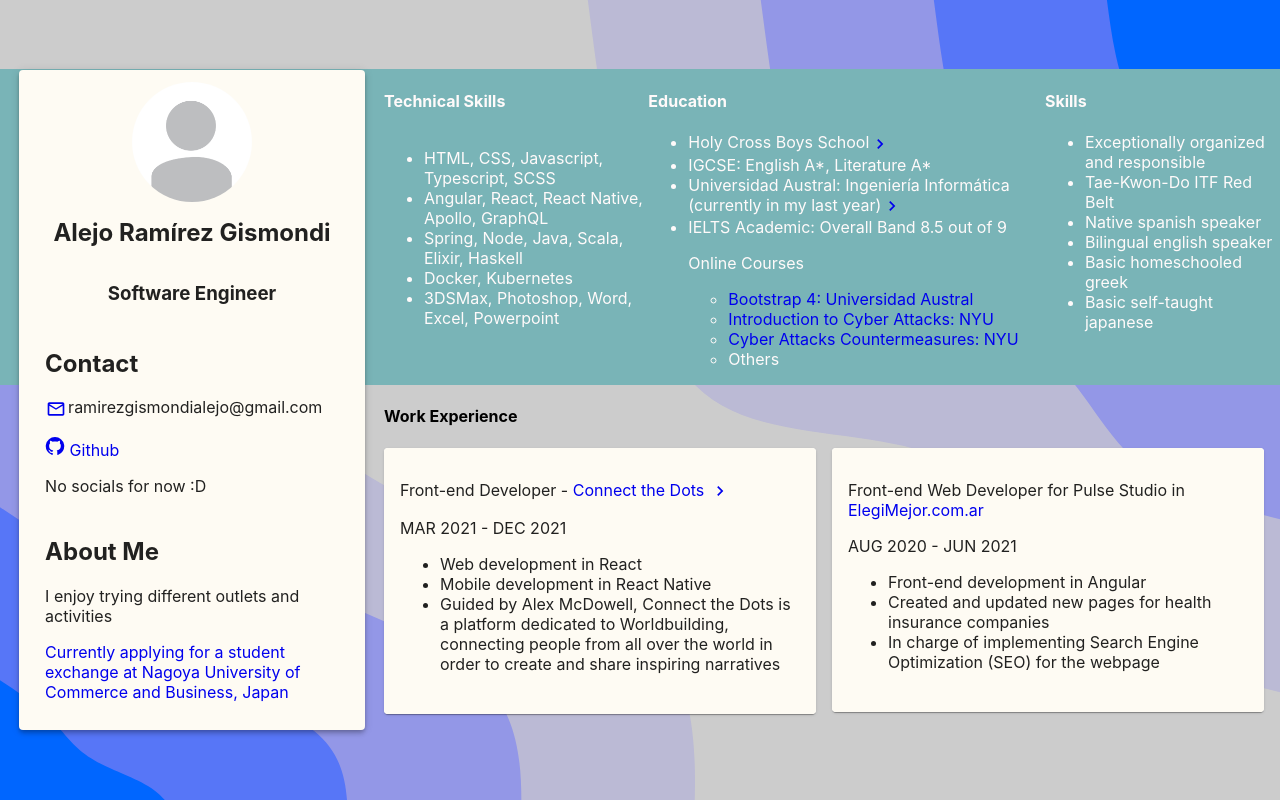
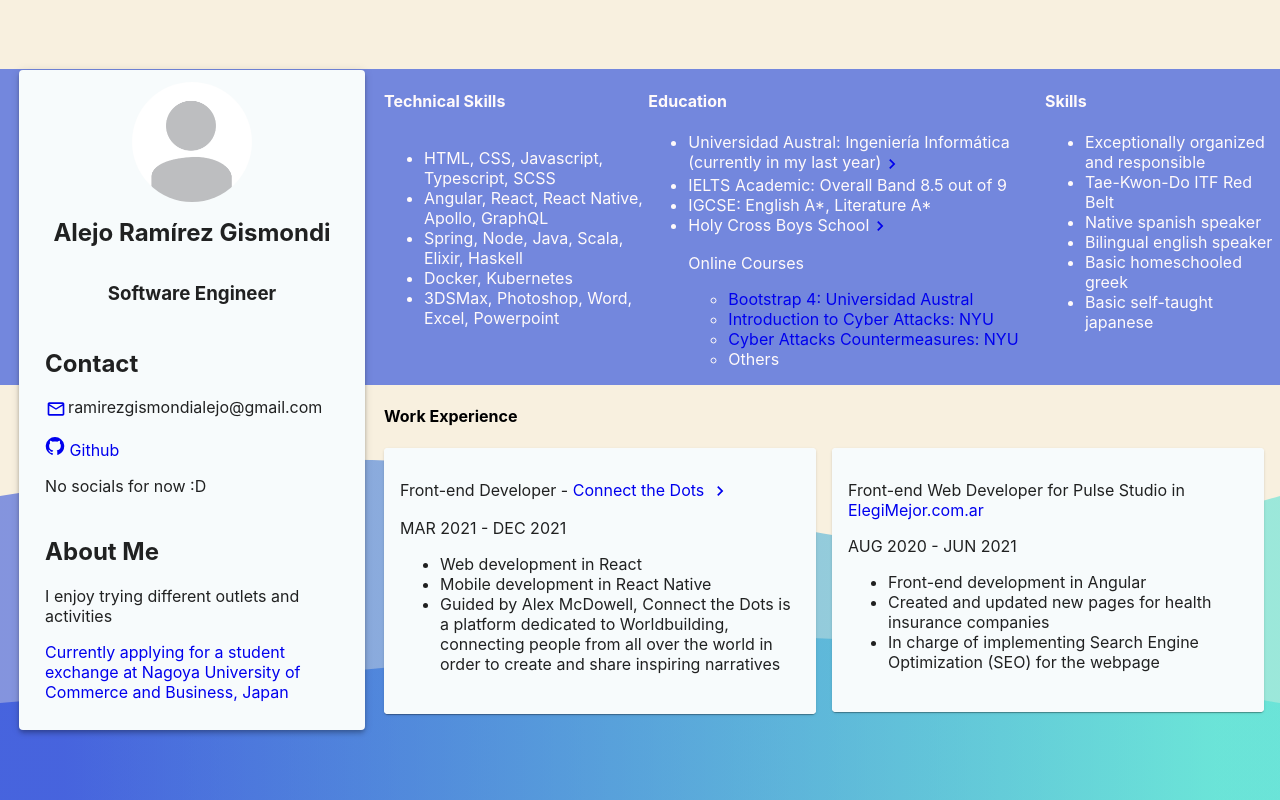
Before and after one commit to AlejoRamirezGismondi/cv, a React (Create React App) app: page / in a window 1280 px wide. Built offline with nearby package versions, Linux system fonts and the light colour scheme.

Commit message:
possible color scheme

```diff
--- a/src/Resume/Resume.css
+++ b/src/Resume/Resume.css
@@ -1,8 +1,8 @@
 :root {
     --background-color: #F8F0DF;
-    --surface: #FEFBF3;
+    --surface: #F7FBFC;
     --text: snow;
-    --band-color: #79B4B7;
+    --band-color: #002bdc88;
 }
 
 .root {
@@ -11,9 +11,15 @@
     justify-content: center;
     align-items: center;
     min-height: 100vh;
-    background-image: url("/src/assets/images/blob-scene-haikei-light.svg");
+    /*background-image: url("/src/assets/images/blob-scene-haikei-light.svg");*/
     background-size: cover;
     background-color: var(--background-color);
+}
+
+.background-waves {
+    position: fixed;
+    bottom: 0;
+    transform: translate(0, 25%);
 }
 
 a {
--- a/src/Resume/Resume.tsx
+++ b/src/Resume/Resume.tsx
@@ -33,6 +33,29 @@
 
   return (
     <div className={'root'}>
+      <svg width="100%" height="100%" id="svg" viewBox="0 0 1440 700" xmlns="http://www.w3.org/2000/svg"
+           className="transition duration-300 ease-in-out delay-150 background-waves">
+        <defs>
+          <linearGradient id="gradient" x1="0%" y1="50%" x2="100%" y2="50%">
+            <stop offset="5%" stopColor="#002bdc77"/>
+            <stop offset="95%" stopColor="#32ded477"/>
+          </linearGradient>
+        </defs>
+        <path
+          d="M 0,700 C 0,700 0,233 0,233 C 164.93333333333334,206.73333333333335 329.8666666666667,180.46666666666667 508,198 C 686.1333333333333,215.53333333333333 877.4666666666667,276.8666666666667 1035,290 C 1192.5333333333333,303.1333333333333 1316.2666666666667,268.06666666666666 1440,233 C 1440,233 1440,700 1440,700 Z"
+          stroke="none" strokeWidth="0" fill="url(#gradient)"
+          className="transition-all duration-300 ease-in-out delay-150 path-0"/>
+        <defs>
+          <linearGradient id="gradient" x1="0%" y1="50%" x2="100%" y2="50%">
+            <stop offset="5%" stopColor="#002bdcff"/>
+            <stop offset="95%" stopColor="#32ded4ff"/>
+          </linearGradient>
+        </defs>
+        <path
+          d="M 0,700 C 0,700 0,466 0,466 C 185.46666666666664,449.4666666666667 370.9333333333333,432.93333333333334 523,417 C 675.0666666666667,401.06666666666666 793.7333333333333,385.73333333333335 941,394 C 1088.2666666666667,402.26666666666665 1264.1333333333332,434.1333333333333 1440,466 C 1440,466 1440,700 1440,700 Z"
+          stroke="none" strokeWidth="0" fill="url(#gradient)"
+          className="transition-all duration-300 ease-in-out delay-150 path-1"/>
+      </svg>
       <div className={'content'}>
         <div ref={leftPaper} className={'left-content'}>
           <Paper
@@ -81,10 +104,6 @@
               <div className={'education'}>
                 <h4>Education</h4>
                 <ul>
-                  <li>Holy Cross Boys School<a href={'https://holycross.ar/'}><ChevronRightIcon
-                    className={'material-icons'} fontSize={'small'}/></a>
-                  </li>
-                  <li>IGCSE: English A*, Literature A*</li>
                   <li>
                     Universidad Austral: Ingeniería Informática (currently in my last year)
                     <a href={'https://www.austral.edu.ar/ingresantes/carreras/ingenieria-en-informatica/'}>
@@ -92,6 +111,9 @@
                     </a>
                   </li>
                   <li>IELTS Academic: Overall Band 8.5 out of 9</li>
+                  <li>IGCSE: English A*, Literature A*</li>
+                  <li>Holy Cross Boys School<a href={'https://holycross.ar/'}><ChevronRightIcon
+                    className={'material-icons'} fontSize={'small'}/></a></li>
                   <div>
                     <p>Online Courses</p>
                     <ul>
```
